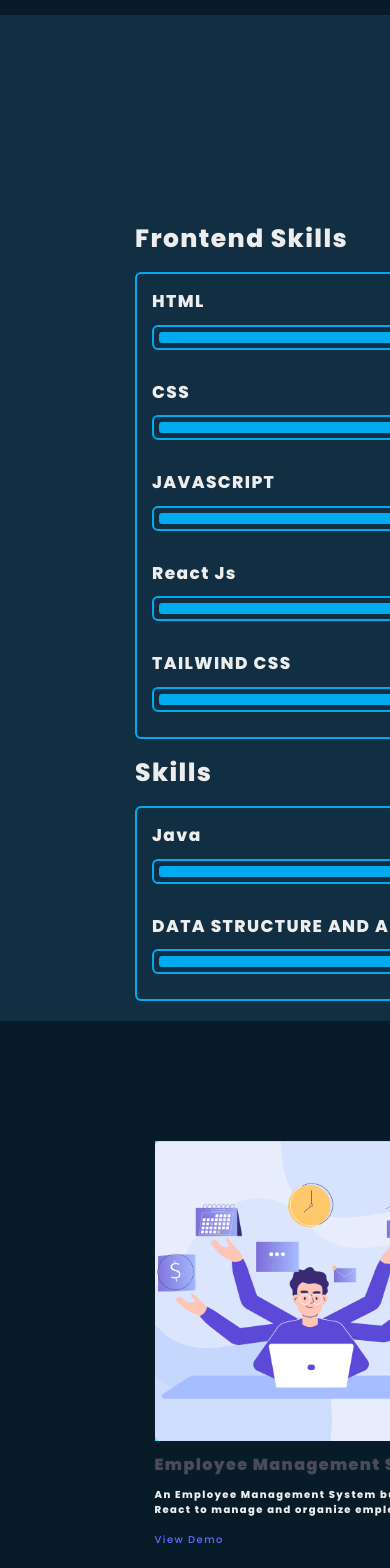
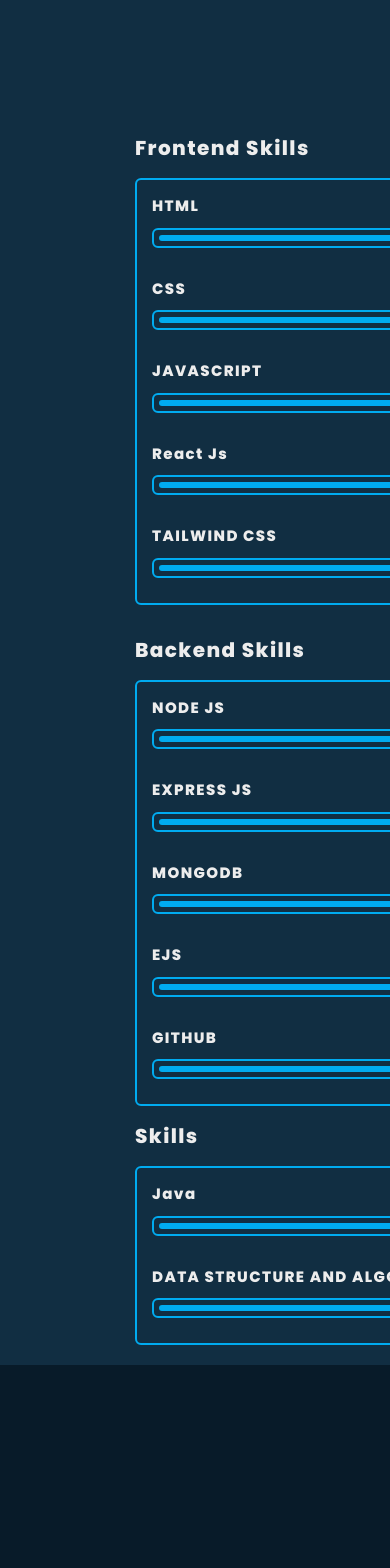
Before and after one commit to Smayuraa/Portfolio_MERN_STACK, a React (Vite) app in the folder portfolio/: page / in a window 390 px wide. Shown: the part 1760-3328 px from the top of the page. Built offline with nearby package versions, Linux system fonts and the light colour scheme; some icons are missing; a web font is replaced by a local one.

Commit message:
fixed error

```diff
--- a/portfolio/src/App.css
+++ b/portfolio/src/App.css
@@ -345,251 +345,192 @@
   background: var(--second-bg-color);
 }
 
-.education
-{
-  display: flex;
-  justify-content: center;
-  align-items: center;
-  flex-direction: column;
+.skills {
   min-height: auto;
-  padding-bottom: 5rem;
+  padding-bottom: 2rem;
+  background: var(--second-bg-color);
 }
 
-.education .education-row
-{
+.skills .skills-row {
   display: flex;
   flex-wrap: wrap;
   gap: 5rem;
 }
 
-.education-row .education-column
-{
-  flex:1 1 40rem;
+.skills-row .skills-column {
+  flex: 1 1 40rem;
 }
 
-.education-column .title
-{
+.skills-column .title {
   font-size: 2.5rem;
-  margin: 0 0 1.5rem 2rem ;
+  margin: 0 0 1.5rem;
 }
 
-.education-column .education-box
-{
-  border-left: .2rem solid var(--main-color);
+.skills-box .skills-content {
+  position: relative;
+  border: .2rem solid var(--main-color);
+  border-radius: .6rem;
+  padding: .5rem 1.5rem;
+  z-index: 1;
+  overflow: hidden;
 }
 
-.education-box .education-content
-{
-  position: relative;
-  padding-left: 2rem;
-}
-
-.education-box .education-content::before
-{
+.skills-box .skills-content::before {
   content: '';
   position: absolute;
   top: 0;
-  width: 2rem;
-  height: 2rem;
-  background: var(--main-color);
-  border-radius: 50%;
-  left:-1.1rem
-}
-
-
-
-.education-content .content{
-  position: relative;
-  padding:1.5rem;
-  border:.2rem solid var(--main-color);
-  border-radius: .6rem;
-  margin-bottom: 2rem;
-  overflow: hidden;
-}
-
-.education-content .content::before
-{
-  content: '';
-  position: absolute;
-  top:0;
-  left:0;
+  left: 0;
   width: 0;
   height: 100%;
-  background:var(--second-bg-color);
+  background: var(--bg-color);
   z-index: -1;
   transition: .5s;
 }
 
-.education-content .content:hover::before
-{
+.skills-box .skills-content:hover::before {
   width: 100%;
 }
 
-
-
-.education-content .content .years
-{
-  font-size: 1.5rem;
-  color: var(--main-color);
-  padding-bottom: .5rem;
-}
-
-.education-content .content .years
-{
-  padding-right: .5rem;
-}
-.education-content .content .years i
-{
-  padding-right: .5rem ;
-}
-.education-content .content h3
-{
-  font-size: 2rem;
-}
-
-.education-content .content p
-{
-  font-size: 1.6rem;
-  padding-top: .5rem;
-}
-
-.skills
-{
-  min-height: auto;
-  padding-bottom: 2rem;
-  background: var(--second-bg-color);
-}
-
-.skills .skills-row
-{
-   display: flex;
-   flex-wrap: wrap;
-   gap:5rem;
-}
-
-.skills-row .skills-column
-{
-  flex: 1 1 40rem;
-}
-
-.skills-column .title
-{
-  font-size :2.5rem;
-  margin:0 0 1.5rem;
-}
-
-.skills-box .skills-content
-{
-  position: relative;
-  border:.2rem solid var(--main-color);
-  border-radius: .6rem;
-  padding: .5rem 1.5rem;
-  z-index: 1;
-  overflow: hidden;
-
-}
-
-.skills-box .skills-content::before
-{
-content: '';
-position: absolute;
-top: 0;
-left: 0;
-width:0;
-height: 100%;
-background:var(--bg-color);
-z-index: -1;
-transition: .5s;
-}
-
-.skills-box .skills-content:hover::before
-{
-width: 100%;
-}
-
-.skills-content .progress
-{
+.skills-content .progress {
   padding: 1rem 0;
 }
 
-.skills-content .progress h3
-{
+.skills-content .progress h3 {
   font-size: 1.7rem;
-  display:flex;
+  display: flex;
   justify-content: space-between;
 }
 
-.skills-content .progress h3 span
-{
+.skills-content .progress h3 span {
   color: var(--text-color);
 }
 
-.skills-content .progress .bar
-{
+.skills-content .progress .bar {
   height: 2.5rem;
-border-radius:.6rem;
-border:.2rem solid var(--main-color);
+  border-radius: .6rem;
+  border: .2rem solid var(--main-color);
   padding: .5rem;
   margin: 1rem 0;
 }
 
-.skills-content .progress .bar span
-{
+.skills-content .progress .bar span {
   display: block;
   height: 100%;
   border-radius: .3rem;
   background: var(--main-color);
 }
 
-.skills-column:nth-child(1) .skills-content .progress:nth-child(1) .bar span
-{
-width:90%;
+.skills-column:nth-child(1) .skills-content .progress:nth-child(1) .bar span {
+  width: 90%;
 }
 
-.skills-column:nth-child(1) .skills-content .progress:nth-child(2) .bar span
-{
-width:85%;
+.skills-column:nth-child(1) .skills-content .progress:nth-child(2) .bar span {
+  width: 85%;
 }
 
-.skills-column:nth-child(1) .skills-content .progress:nth-child(3) .bar span
-{
-width:80%;
+.skills-column:nth-child(1) .skills-content .progress:nth-child(3) .bar span {
+  width: 80%;
 }
 
-.skills-column:nth-child(1) .skills-content .progress:nth-child(4) .bar span
-{
-width:85%;
+.skills-column:nth-child(1) .skills-content .progress:nth-child(4) .bar span {
+  width: 85%;
 }
 
-.skills-column:nth-child(1) .skills-content .progress:nth-child(5) .bar span
-{
-width:70%;
+.skills-column:nth-child(1) .skills-content .progress:nth-child(5) .bar span {
+  width: 70%;
 }
 
-.skills-column:nth-child(2) .skills-content .progress:nth-child(1) .bar span
-{
-width:80%;
+.skills-column:nth-child(2) .skills-content .progress:nth-child(1) .bar span {
+  width: 80%;
 }
 
-.skills-column:nth-child(2) .skills-content .progress:nth-child(2) .bar span
-{
-width:85%;
+.skills-column:nth-child(2) .skills-content .progress:nth-child(2) .bar span {
+  width: 85%;
 }
 
-.skills-column:nth-child(2) .skills-content .progress:nth-child(3) .bar span
-{
-width:60%;
-}
-.skills-column:nth-child(2) .skills-content .progress:nth-child(4) .bar span
-{
-width:80%;
+.skills-column:nth-child(2) .skills-content .progress:nth-child(3) .bar span {
+  width: 60%;
 }
 
-.skills-column:nth-child(2) .skills-content .progress:nth-child(1) .bar span
-{
-width:85%;
+.skills-column:nth-child(2) .skills-content .progress:nth-child(4) .bar span {
+  width: 80%;
 }
 
+.skills-column:nth-child(2) .skills-content .progress:nth-child(1) .bar span {
+  width: 85%;
+}
+
+@media (max-width: 768px) {
+  .skills .skills-row {
+    flex-direction: column;
+    gap: 3rem;
+  }
+
+  .skills-column {
+    width: 100%;
+  }
+
+  .skills-column .title {
+    font-size: 2rem;
+  }
+
+  .skills-content .progress h3 {
+    font-size: 1.5rem;
+  }
+
+  .skills-content .progress h3 span {
+    font-size: 1.3rem;
+  }
+
+  .skills-content .progress .bar {
+    height: 2rem;
+  }
+
+  .skills-content .progress .bar span {
+    height: 100%;
+    border-radius: .3rem;
+  }
+
+  .skills-column:nth-child(1) .skills-content .progress:nth-child(1) .bar span {
+    width: 90%;
+  }
+
+  .skills-column:nth-child(1) .skills-content .progress:nth-child(2) .bar span {
+    width: 85%;
+  }
+
+  .skills-column:nth-child(1) .skills-content .progress:nth-child(3) .bar span {
+    width: 80%;
+  }
+
+  .skills-column:nth-child(1) .skills-content .progress:nth-child(4) .bar span {
+    width: 85%;
+  }
+
+  .skills-column:nth-child(1) .skills-content .progress:nth-child(5) .bar span {
+    width: 70%;
+  }
+
+  .skills-column:nth-child(2) .skills-content .progress:nth-child(1) .bar span {
+    width: 80%;
+  }
+
+  .skills-column:nth-child(2) .skills-content .progress:nth-child(2) .bar span {
+    width: 85%;
+  }
+
+  .skills-column:nth-child(2) .skills-content .progress:nth-child(3) .bar span {
+    width: 60%;
+  }
+
+  .skills-column:nth-child(2) .skills-content .progress:nth-child(4) .bar span {
+    width: 80%;
+  }
+
+  .skills-column:nth-child(2) .skills-content .progress:nth-child(1) .bar span {
+    width: 85%;
+  }
+}
 
 
 
@@ -988,24 +929,109 @@
 font-weight: 400;
 letter-spacing: -.5px;
 } */
-.projectTitle{
+.projects {
+  padding: 20px;
+  background-color: #081b29;
+}
+
+#slides {
+  display: flex;
+  flex-wrap: wrap;
+  gap: 20px;
+  justify-content: center;
+}
+
+#slide {
+  background-color: #ffffff;
+  border-radius: 8px;
+  box-shadow: 0 4px 6px rgba(0, 0, 0, 0.1);
+  overflow: hidden;
+  width: 45%;
+  max-width: 400px;
+  min-width: 280px;
+  text-align: center;
+  transition: transform 0.3s ease-in-out;
+}
+
+#slide:hover {
+  transform: scale(1.05);
+}
+
+#img {
+  width: 100%;
+  height: auto;
+}
+
+#img img {
+  width: 100%;
+  height: auto;
+  border-bottom: 1px solid #e0e0e0;
+}
+
+#content {
+  padding: 15px;
+}
+
+.projectTitle {
   font-size: 1.6rem;
   font-weight: 900;
   margin-top: 12px;
   color: #4b4b57;
 }
-.projectTitle:hover{
+
+.projectTitle:hover {
   color: #bbbbc6;
 }
-.description{
+
+.description {
   margin-top: 10px;
+  font-size: 1rem;
+  color: #6c757d;
 }
 
-.projectlink{
-width: 100%;
-height: 10vh;
-font-size: 2vh;
+.button {
+  display: inline-block;
+  margin-top: 15px;
+  padding: 10px 20px;
+  background-color: #081b29;
+  color: #ffffff;
+  border: none;
+  border-radius: 4px;
+  text-decoration: none;
+  font-size: 1rem;
+  cursor: pointer;
+  transition: background-color 0.3s ease;
 }
+
+.button:hover {
+  background-color: #00abf0;
+}
+
+@media (max-width: 768px) {
+  #slides {
+    flex-direction: column;
+    gap: 15px;
+  }
+
+  #slide {
+    width: 90%;
+    margin: 0 auto;
+  }
+
+  .projectTitle {
+    font-size: 1.4rem;
+  }
+
+  .description {
+    font-size: 0.9rem;
+  }
+
+  .button {
+    font-size: 0.9rem;
+    padding: 8px 16px;
+  }
+}
+
 #download-container {
   text-align: center;
 }
--- a/portfolio/src/components/Home.jsx
+++ b/portfolio/src/components/Home.jsx
@@ -11,8 +11,8 @@
           <h3>Full Stack Developer</h3>
         </div>
         <p>
-        A self-driven and detail-oriented individual with a strong foundation in software development<br></br> and a passion for building innovative solutions. Skilled in full-stack
-        development and problem-solving,<br /> aiming to deliver impactful results through technical expertise.
+        "Self-driven and detail-oriented software developer with a strong foundation in<br></br>  full-stack development and
+        a passion for creating innovative solutions. Skilled in <br></br> problem-solving and delivering impactful results through technical expertise."
         </p>
         <div className="btn-box">
           <a href="tel:+919503719201" className="btn">Hire Me</a>
```
Lines whose indentation alone changed are shown as unchanged.
